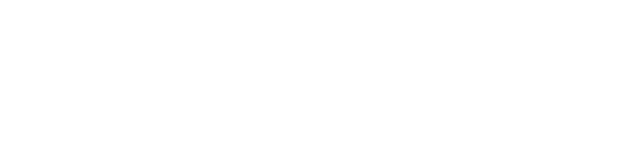
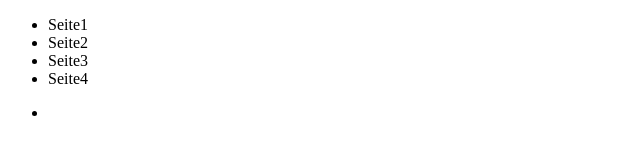
Before and after one commit to RinaMoench/KleiderspendenRegistrierung, a plain HTML site: page index.html in a window 1280 px wide. Shown: the whole page, without its empty margins (0-640 px from the left). Drawn offline with Linux system fonts and the light colour scheme.

Commit message:
Kommentare

```diff
--- a/index.html
+++ b/index.html
@@ -1,16 +1,36 @@
 <!DOCTYPE html>
-<html>
+<html lang="de">
+    <!--Head-Bereich-->
     <head>
         <meta charset="utf-8">
+        <meta name="viewport" content="width=device-width, initial-scale=1.0">
         <title>
             Clothes2where Kleiderspenden mit Ziel <!--Titel der Seite-->
         </title>
     </head>
-
+    <!--Body-Bereich-->
     <body>
-
-        <footer>
-
-        </footer>
+        <header>
+            <!--Navigation-->
+            <nav>
+                <ul>
+                    <li>Seite1</li>
+                    <li>Seite2</li>
+                    <li>Seite3</li>
+                    <li>Seite4</li>
+                </ul>
+            </nav>
+        </header>
+        <!--Footer-Bereich-->
+    <footer>
+        <nav>
+            <ul>
+                <li>
+                    <!--<a href="datenschutz.html">Datenschutz</a>-->
+                    <!--<a href="impressum.html">Impressum</a>-->
+                </li>
+            </ul>
+        </nav>
+    </footer>
     </body>
 </html>
```
